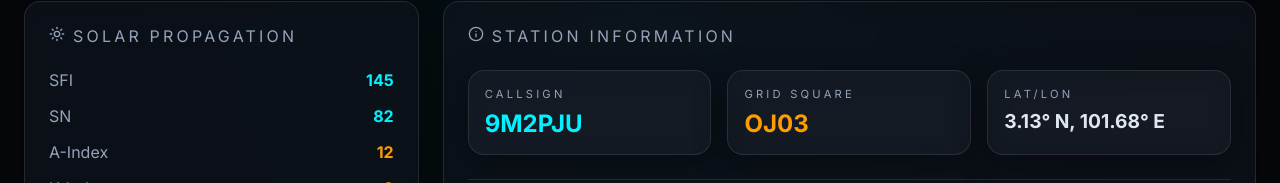
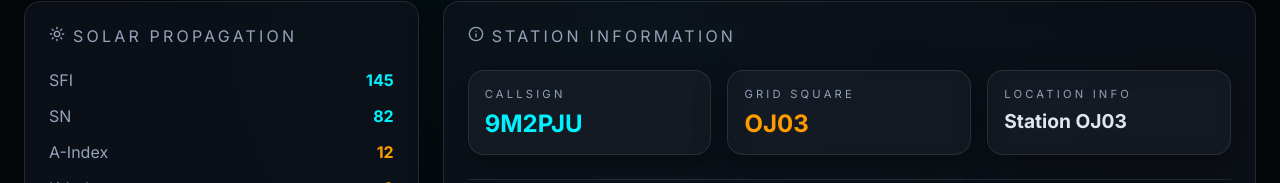
Before and after one commit to 9M2PJU/9M2PJU-Amateur-Radio-Contesting-Clock, a React (Vite) app: page / in a window 1280 px wide. Shown: the part 411-594 px from the top of the page. Built offline with nearby package versions, Linux system fonts and the light colour scheme.

Commit message:
Harden persistence and add Grid Square setting

```diff
--- a/src/App.jsx
+++ b/src/App.jsx
@@ -1,5 +1,5 @@
 import React, { useState, useEffect, useMemo } from 'react';
-import { Maximize2, Minimize2, Radio, Trophy, Sun, Info, Settings, X, Heart } from 'lucide-react';
+import { Maximize2, Minimize2, Radio, Trophy, Sun, Info, Settings, Heart, MapPin } from 'lucide-react';
 import { format, differenceInSeconds } from 'date-fns';
 
 const App = () => {
@@ -9,6 +9,7 @@ const App = () => {
 
     // Settings with LocalStorage persistence
     const [callsign, setCallsign] = useState(() => localStorage.getItem('callsign') || '9M2PJU');
+    const [gridSquare, setGridSquare] = useState(() => localStorage.getItem('gridSquare') || 'OJ03');
     const [targetDateStr, setTargetDateStr] = useState(() => {
         const saved = localStorage.getItem('targetDate');
         if (saved) return saved;
@@ -44,12 +45,15 @@ const App = () => {
         e.preventDefault();
         const form = e.target;
         const newCallsign = form.callsign.value.toUpperCase();
+        const newGrid = form.gridSquare.value.toUpperCase();
         const newTarget = form.targetDate.value;
 
         setCallsign(newCallsign);
+        setGridSquare(newGrid);
         setTargetDateStr(newTarget);
 
         localStorage.setItem('callsign', newCallsign);
+        localStorage.setItem('gridSquare', newGrid);
         localStorage.setItem('targetDate', newTarget);
         setShowSettings(false);
     };
@@ -174,11 +178,11 @@ const App = () => {
                     </div>
                     <div className="glass-card" style={{ padding: '1rem', background: 'rgba(255,255,255,0.03)' }}>
                         <div className="clock-label" style={{ fontSize: '0.7rem' }}>GRID SQUARE</div>
-                        <div style={{ fontSize: '1.5rem', fontWeight: 'bold', color: 'var(--secondary)' }}>OJ03</div>
+                        <div style={{ fontSize: '1.5rem', fontWeight: 'bold', color: 'var(--secondary)' }}>{gridSquare}</div>
                     </div>
                     <div className="glass-card" style={{ padding: '1rem', background: 'rgba(255,255,255,0.03)' }}>
-                        <div className="clock-label" style={{ fontSize: '0.7rem' }}>LAT/LON</div>
-                        <div style={{ fontSize: '1.2rem', fontWeight: 'bold' }}>3.13° N, 101.68° E</div>
+                        <div className="clock-label" style={{ fontSize: '0.7rem' }}>LOCATION INFO</div>
+                        <div style={{ fontSize: '1.2rem', fontWeight: 'bold' }}>Station OJ03</div>
                     </div>
                 </div>
                 <div style={{ marginTop: '1.5rem', borderTop: '1px solid var(--glass-border)', paddingTop: '1rem' }}>
@@ -198,6 +202,10 @@ const App = () => {
                             <div className="form-group">
                                 <label>Station Callsign</label>
                                 <input type="text" name="callsign" defaultValue={callsign} placeholder="e.g. 9M2PJU" required />
+                            </div>
+                            <div className="form-group">
+                                <label>Grid Square</label>
+                                <input type="text" name="gridSquare" defaultValue={gridSquare} placeholder="e.g. OJ03" required />
                             </div>
                             <div className="form-group">
                                 <label>Contest End (Local Time)</label>
```
Also changed, not shown: 3 other files (tests, documents, lock files or other folders).
